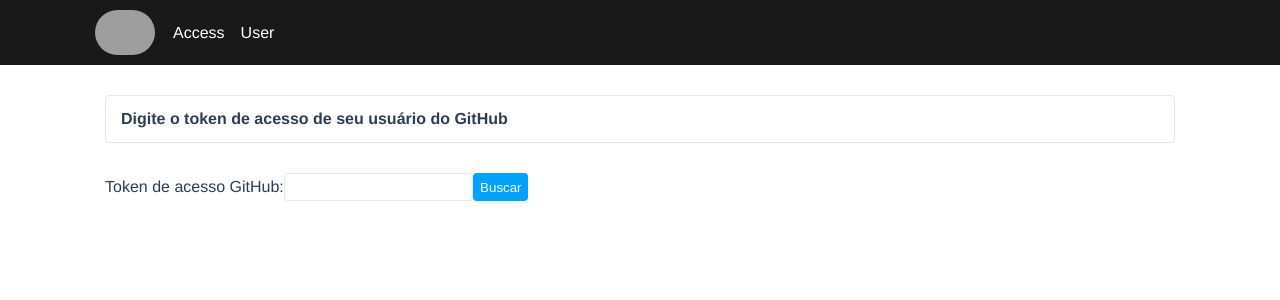
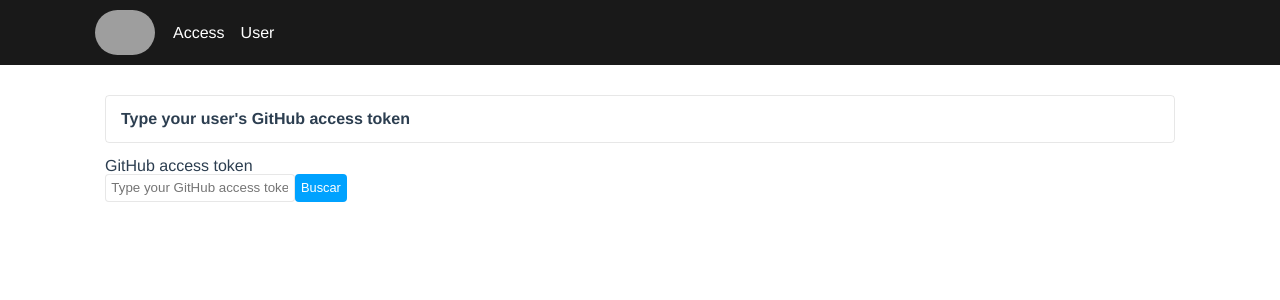
Before and after one commit to oidsjr/api-request-challenge, a Vue app: page / in a window 1280 px wide. Shown: the top 300 px of the page. Built offline with nearby package versions, Linux system fonts and the light colour scheme; grey boxes are pictures that could not be loaded.

Commit message:
ClearToken method, user options after set token and styles adjustments

```diff
--- a/src/api/requests.js
+++ b/src/api/requests.js
@@ -13,6 +13,11 @@ export default class RequestsFactory {
 
     if (!this.token) return;
     this.defaultConfig.headers.Authorization = `token ${this.token}`;
+  }
+
+  clearToken() {
+    localStorage.removeItem('github_token');
+    this.defaultConfig.headers.Authorization = null;
   }
 
   baseUrl = 'https://api.github.com';
--- a/src/scss/main.scss
+++ b/src/scss/main.scss
@@ -38,9 +38,11 @@ h1, h2, h3, h4, h5 {
   border-radius: $border-radius;
   cursor: pointer;
   transition: opacity 200ms;
+  font-size: .8rem;
 
   &:hover, &:focus {
     opacity: 0.8;
+    text-decoration: none;
   }
 
   &-primary {
--- a/src/store/modules/user.js
+++ b/src/store/modules/user.js
@@ -2,8 +2,7 @@ import UserFactory from '@/api/user';
 
 let userFactory = new UserFactory();
 
-// initial state
-const initialState = {
+const getInitialState = () => ({
   user: {
     login: null,
     id: 0,
@@ -25,7 +24,10 @@ const initialState = {
   following: [],
   followers: [],
   blockeds: [],
-};
+});
+
+// initial state
+const initialState = getInitialState();
 
 // getters
 const getters = {
@@ -131,6 +133,10 @@ const actions = {
       console.error(error);
     }
   },
+  clearToken({ commit }) {
+    userFactory.clearToken();
+    commit('clearToken');
+  },
 };
 
 // mutations
@@ -165,6 +171,9 @@ const mutations = {
 
     state.blockeds.splice(blockedIndex, 1);
   },
+  clearToken(state) {
+    Object.assign(state, getInitialState());
+  },
 };
 
 export default {
--- a/src/views/AccessPage.vue
+++ b/src/views/AccessPage.vue
@@ -3,12 +3,25 @@
     <BasicUserInfo
       class="access-page__welcome"
       :user="this.userInfo"
-      no-user-message="Digite o token de acesso de seu usuário do GitHub"
-      />
+      no-user-message="Type your user's GitHub access token"/>
+
+    <div v-if="!!this.userInfo && !!this.userInfo.login" class="access-page__options">
+      <router-link
+        class="btn btn-primary"
+        to="/user">Access your user page</router-link>
+      <a
+        href="javascript:;"
+        class="btn btn-danger"
+        @click="this.clearToken">Remove your token</a>
+    </div>
 
     <form @submit.prevent="findUser" class="access-page__token-form">
-      <label>Token de acesso GitHub:</label>
-      <input type="text" class="input" name="githubToken" id="githubToken" v-model="githubToken">
+      <label>GitHub access token</label><br>
+      <input
+        type="text"
+        class="input"
+        placeholder="Type your GitHub access token"
+        v-model="githubToken">
       <input type="submit" class="btn btn-primary" value="Buscar">
     </form>
   </main>
@@ -16,8 +29,15 @@
 
 <style lang="scss">
 .access-page {
-  &__avatar {
-    height: 100px;
+  &__welcome {
+    margin-bottom: 15px;
+  }
+
+  &__options {
+    margin: 15px 0;
+    a + a {
+      margin-left: 10px;
+    }
   }
 }
 </style>
@@ -45,6 +65,7 @@ export default {
   methods: {
     ...mapActions('user', {
       getUser: 'getUser',
+      clearToken: 'clearToken',
     }),
     findUser() {
       this.getUser(this.githubToken);
```
